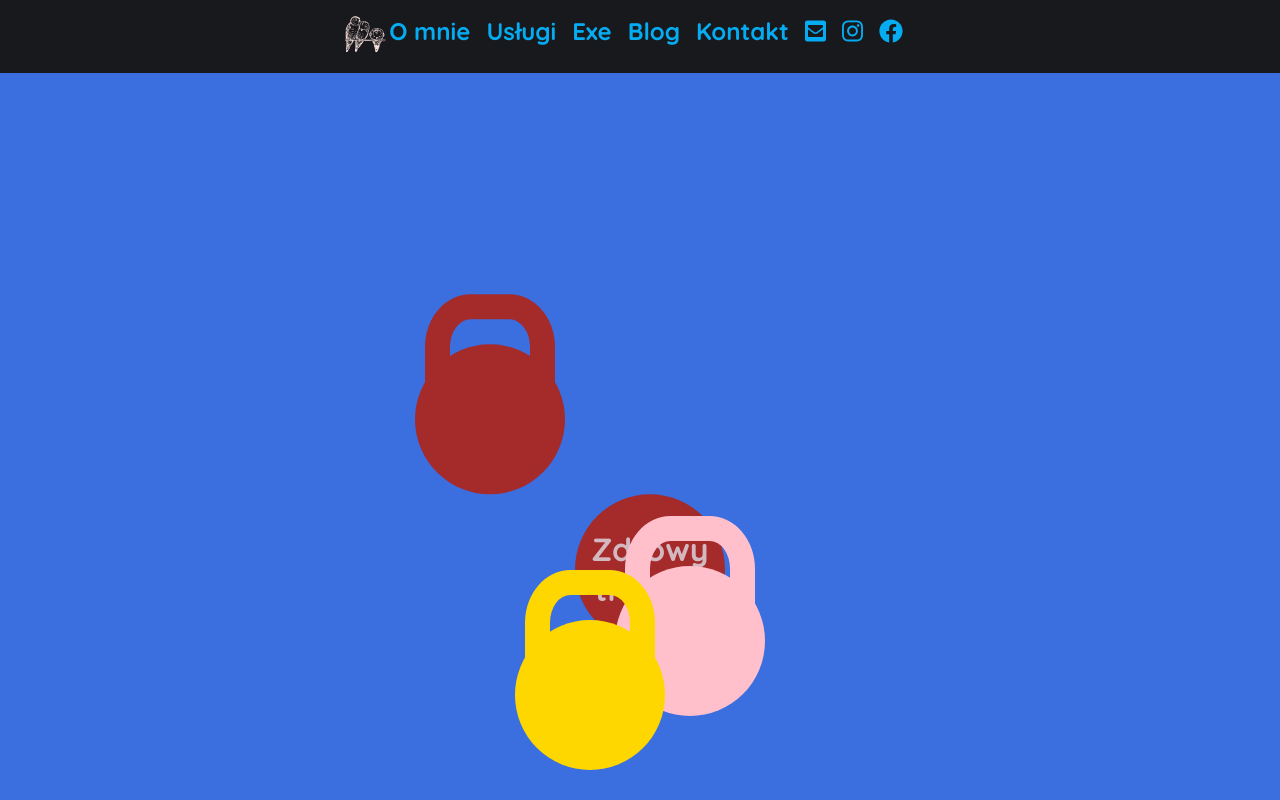
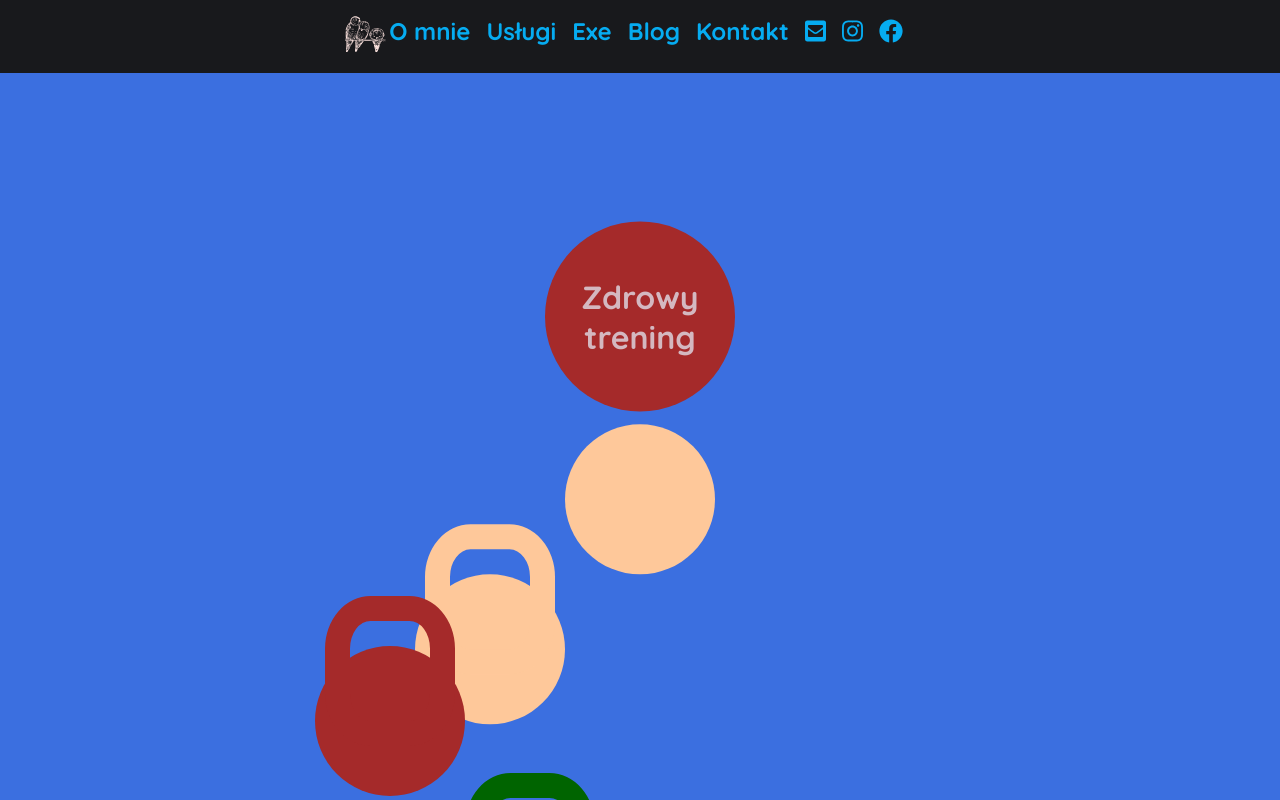
Before and after one commit to MaciejFigat/ninaHome, a React (Create React App) app in the folder frontend/: page / in a window 1280 px wide. Shown: the top 800 px of the page. Built offline with nearby package versions, Linux system fonts and the light colour scheme.

Commit message:
remade ParallaxTextBubble to reusable component

```diff
--- a/frontend/src/components/animated/ParallaxTextBubble.js
+++ b/frontend/src/components/animated/ParallaxTextBubble.js
@@ -1,21 +1,16 @@
 import React, { useRef, useState, useLayoutEffect } from 'react'
 import { useViewportScroll, motion, useTransform } from 'framer-motion'
-// import { useInView } from 'react-intersection-observer'
 import {
   ParallaxContainer,
   ParallaxBox,
   ParallaxBoxTwo,
   ParallaxBoxThree,
-  //   ParallaxBoxTwoContent,
 } from '../../styles/parallaxCompStyled'
 
-// import { fitnessData } from '../../data/fitness'
-// style={{ scaleX: scrollYProgress }}
-const ParalaxTextBubble = ({ title }) => {
+const ParalaxTextBubble = ({ title, kettleData }) => {
   const { scrollY } = useViewportScroll()
   const ref = useRef()
   const [offsetTop, setOffsetTop] = useState(0)
-  // const { scrollY, scrollYProgress } = useViewportScroll()
 
   useLayoutEffect(() => {
     if (!ref.current) return null
@@ -33,53 +28,95 @@ const ParalaxTextBubble = ({ title }) => {
     [offsetTop - 150, offsetTop + 150],
     [-200, 100]
   )
-  const y4 = useTransform(
+  const y4 = useTransform(scrollY, [offsetTop + 50, offsetTop + 150], [0, 10])
+  const y5 = useTransform(
     scrollY,
-    [offsetTop - 150, offsetTop + 150],
-    [-100, 200]
+    [offsetTop - 350, offsetTop + 50],
+    [-100, 100]
   )
 
   return (
     <ParallaxContainer ref={ref}>
-      <ParallaxBox
-        as={motion.div}
-        style={{ y: y1, x: -150 }}
-        borderColor='brown'
-      ></ParallaxBox>
       <ParallaxBoxTwo
         as={motion.div}
-        style={{ y: y1, x: 10, background: 'brown' }}
+        style={{ y: y5, x: 0 }}
+        borderColor={kettleData[1].color}
       >
         <h1>{title}</h1>
       </ParallaxBoxTwo>
+      {kettleData.map((example) => (
+        <div key={example.id}>
+          {example.title && (
+            <ParallaxBoxThree
+              as={motion.div}
+              style={{ y: y1, x: 0 }}
+              borderColor={example.color}
+              title={example.title}
+            />
+          )}
+          {example.yPosition === 1 && (
             <ParallaxBox
               as={motion.div}
-        style={{ y: y2, x: 50 }}
-        borderColor='pink'
-      ></ParallaxBox>
+              style={{ y: y1, x: example.xPosition }}
+              borderColor={example.color}
+            />
+          )}
+          {example.yPosition === 2 && (
             <ParallaxBox
               as={motion.div}
-        style={{ y: y3, x: -50 }}
-        borderColor='gold'
-      ></ParallaxBox>
+              style={{ y: y2, x: example.xPosition }}
+              borderColor={example.color}
+            />
+          )}
+          {example.yPosition === 3 && (
             <ParallaxBox
               as={motion.div}
-        style={{ y: y4, x: -150 }}
-        borderColor='green'
-      ></ParallaxBox>
+              style={{ y: y3, x: example.xPosition }}
+              borderColor={example.color}
+            />
+          )}
+          {example.yPosition === 4 && (
             <ParallaxBox
               as={motion.div}
-        style={{ y: y3, x: 50 }}
-        borderColor='darkblue'
-      ></ParallaxBox>
-
-      <div style={{ position: 'fixed', top: 0, left: 0 }}> </div>
-      <ParallaxBoxThree
-        as={motion.div}
-        style={{ y: y3, x: 0, background: 'white' }}
-      ></ParallaxBoxThree>
+              style={{ y: y4, x: example.xPosition }}
+              borderColor={example.color}
+            />
+          )}
+        </div>
+      ))}
     </ParallaxContainer>
   )
 }
 
 export default ParalaxTextBubble
+
+//       <ParallaxBoxTwo
+//         as={motion.div}
+//         style={{ y: y1, x: -100, background: 'brown' }}
+//       >
+//         <h1>{title}</h1>
+//       </ParallaxBoxTwo>
+//       <ParallaxBox
+//         as={motion.div}
+//         style={{ y: y2, x: 100 }}
+//         borderColor='pink'
+//       ></ParallaxBox>
+
+//       <ParallaxBox
+//         as={motion.div}
+//         style={{ y: y4, x: -150 }}
+//         borderColor='green'
+//       ></ParallaxBox>
+//       <ParallaxBox
+//         as={motion.div}
+//         style={{ y: y2, x: 350 }}
+//         borderColor='darkblue'
+//       ></ParallaxBox>
+
+//       <ParallaxBoxThree
+//         as={motion.div}
+//         style={{ y: y3, x: 0 }}
+//         borderColor='silver'
+//       >
+//         HELL
+//       </ParallaxBoxThree>
--- /dev/null
+++ b/frontend/src/data/bubbles.js
@@ -0,0 +1,39 @@
+const kettleData = [
+  {
+    id: 1,
+    title: 'siła',
+    xPosition: -150,
+    color: '#fec89a',
+    yPosition: 1,
+  },
+  {
+    id: 2,
+
+    xPosition: -250,
+    color: 'brown',
+    yPosition: 2,
+  },
+  {
+    id: 3,
+
+    xPosition: -110,
+    color: 'darkgreen',
+    yPosition: 4,
+  },
+  {
+    id: 4,
+
+    xPosition: 120,
+    color: 'silver',
+    yPosition: 2,
+  },
+  {
+    id: 5,
+
+    xPosition: 210,
+    color: 'darkblue',
+    yPosition: 2,
+  },
+]
+
+export { kettleData }
--- a/frontend/src/screens/Home.js
+++ b/frontend/src/screens/Home.js
@@ -3,6 +3,7 @@ import React from 'react'
 import { fitnessData } from '../data/fitness'
 import { plansData } from '../data/plans'
 import { offerData } from '../data/offer'
+import { kettleData } from '../data/bubbles'
 // import Panel from '../components/Panel'
 // import HomePanel from '../components/HomePanel'
 import ParallaxComponent from '../components/animated/ParalaxComponent'
@@ -12,25 +13,34 @@ const Home = () => {
     <>
       <div id='home'>
         {' '}
-        <ParallaxTextBubble title='Zdrowy trening' />
+        <ParallaxTextBubble title='Zdrowy trening' kettleData={kettleData} />
       </div>
       <div id='fitness'>
-        <ParallaxTextBubble title={fitnessData[0].title} />{' '}
+        <ParallaxTextBubble
+          title={fitnessData[0].title}
+          kettleData={kettleData}
+        />{' '}
       </div>
       <ParallaxComponent data={fitnessData} />
       <div id='plans'>
         {' '}
-        <ParallaxTextBubble title={plansData[0].title} />
+        <ParallaxTextBubble
+          title={plansData[0].title}
+          kettleData={kettleData}
+        />
       </div>
       <ParallaxComponent data={plansData} />
       <div id='training'>
         {' '}
-        <ParallaxTextBubble title={offerData[0].title} />
+        <ParallaxTextBubble
+          title={offerData[0].title}
+          kettleData={kettleData}
+        />
       </div>
       <ParallaxComponent data={offerData} />
       <div id='ending'>
         {' '}
-        <ParallaxTextBubble title='The end' />
+        <ParallaxTextBubble title='The end' kettleData={kettleData} />
       </div>
     </>
   )
--- a/frontend/src/styles/GlobalStyles.js
+++ b/frontend/src/styles/GlobalStyles.js
@@ -24,6 +24,7 @@ body {
     --text-main: lightcoral;
     --text2-main: #d996a8;
     --text3-main: #d4b8c0;
+    --text4-main: #393232;
     --border-main: pink;
     --border-main2: green;
     --border-main3: brown;
--- a/frontend/src/styles/parallaxCompStyled.js
+++ b/frontend/src/styles/parallaxCompStyled.js
@@ -2,11 +2,16 @@ import styled from 'styled-components'
 
 export const ParallaxContainer = styled.div`
   text-align: center;
-  min-height: 100vh;
-  height: fit-content;
+  min-height: fit-content;
+  height: 200vh;
   background-color: var(--background4-main);
   color: var(--text3-main);
-  padding-top: 220px;
+  padding-top: 110px;
+  padding-bottom: 110px;
+  overflow: hidden;
+  overflow-y: hidden;
+  /* overflow-y: auto; */
+  /* overflow: auto; */
 `
 export const ParallaxBox = styled.div`
   display: grid;
@@ -37,14 +42,19 @@ export const ParallaxBox = styled.div`
   }
 `
 export const ParallaxBoxTwo = styled.div`
+  min-width: min-content;
+  min-height: fit-content;
+  padding: 20px;
   width: 150px;
   height: 150px;
   display: grid;
   place-items: center;
-  background-color: #fff;
+  background-color: ${(props) =>
+    props.borderColor ? props.borderColor : 'cyan'};
   border-radius: 50%;
   margin-left: auto;
   margin-right: auto;
+  font-size: 1rem;
 `
 export const ParallaxBoxTwoContent = styled.div`
   width: 100%;
@@ -55,8 +65,40 @@ export const ParallaxBoxTwoContent = styled.div`
   margin-right: auto;
 `
 export const ParallaxBoxThree = styled.div`
-  width: 100%;
-
+  display: grid;
+  color: black;
+  place-items: center;
+  width: 150px;
+  height: 150px;
+  font-size: 2rem;
+  /* fill: var(--background1-main); */
+  object-fit: contain;
+  border-radius: 50%;
+  background-color: ${(props) =>
+    props.borderColor ? props.borderColor : 'cyan'};
   margin-left: auto;
   margin-right: auto;
+  &:after {
+    content: ${(props) => (props.title ? props.title : '')};
+    /* content: ''; */
+    font-weight: 600;
+    font-size: 3rem;
+    height: 100px;
+    width: 80px;
+    border: solid 25px
+      ${(props) => (props.borderColor ? props.borderColor : 'cyan')};
+    position: relative;
+    top: -50px;
+    border-radius: 35%;
+  }
+  &:before {
+    content: ${(props) => (props.title ? props.title : 'none')};
+    background-color: red;
+    /* color: var(--text4-main); */
+    position: relative;
+    top: 40px;
+    font-weight: 600;
+    font-size: 3rem;
+    border-radius: 35%;
+  }
 `
```
Lines whose indentation alone changed are shown as unchanged.
